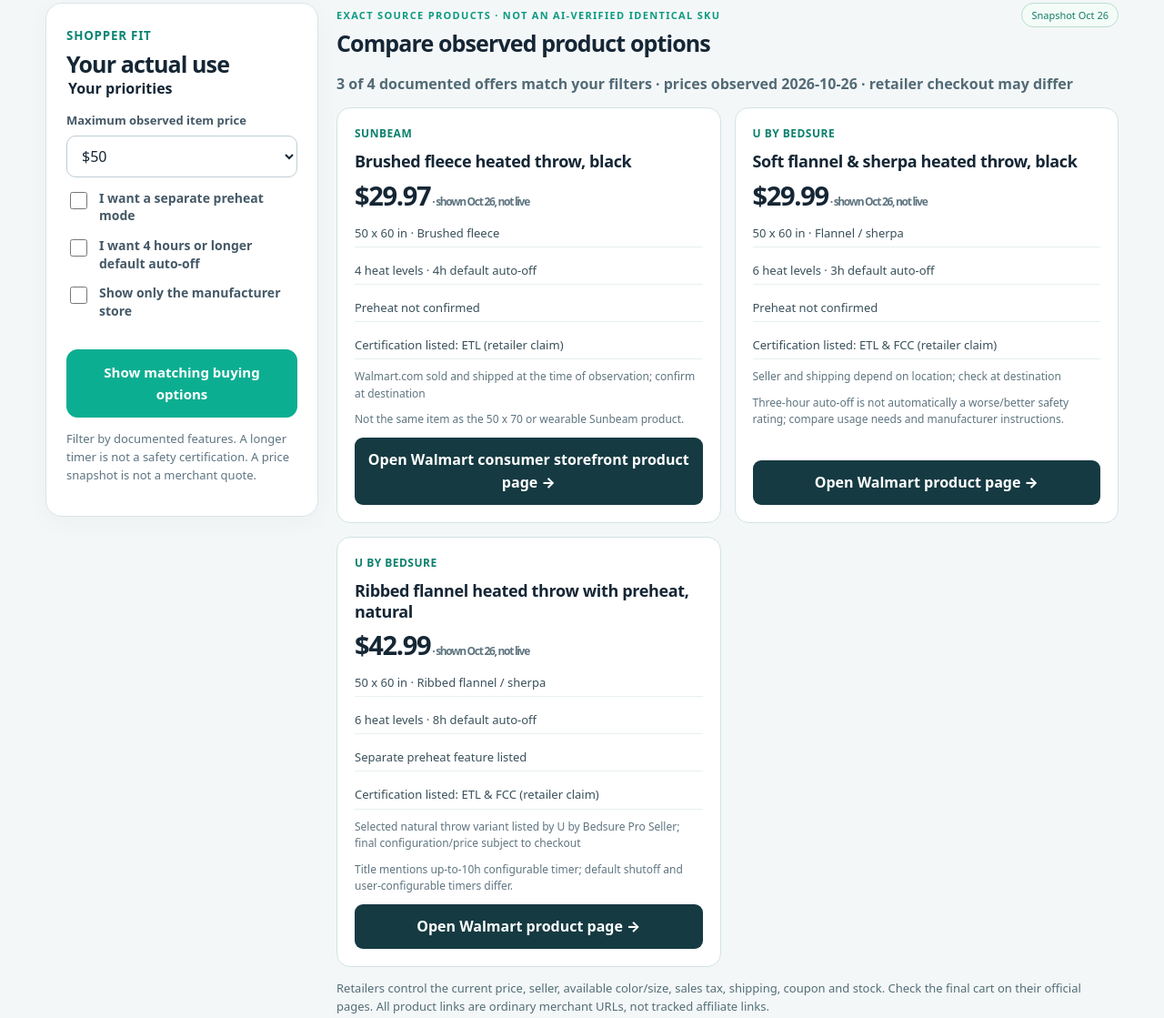
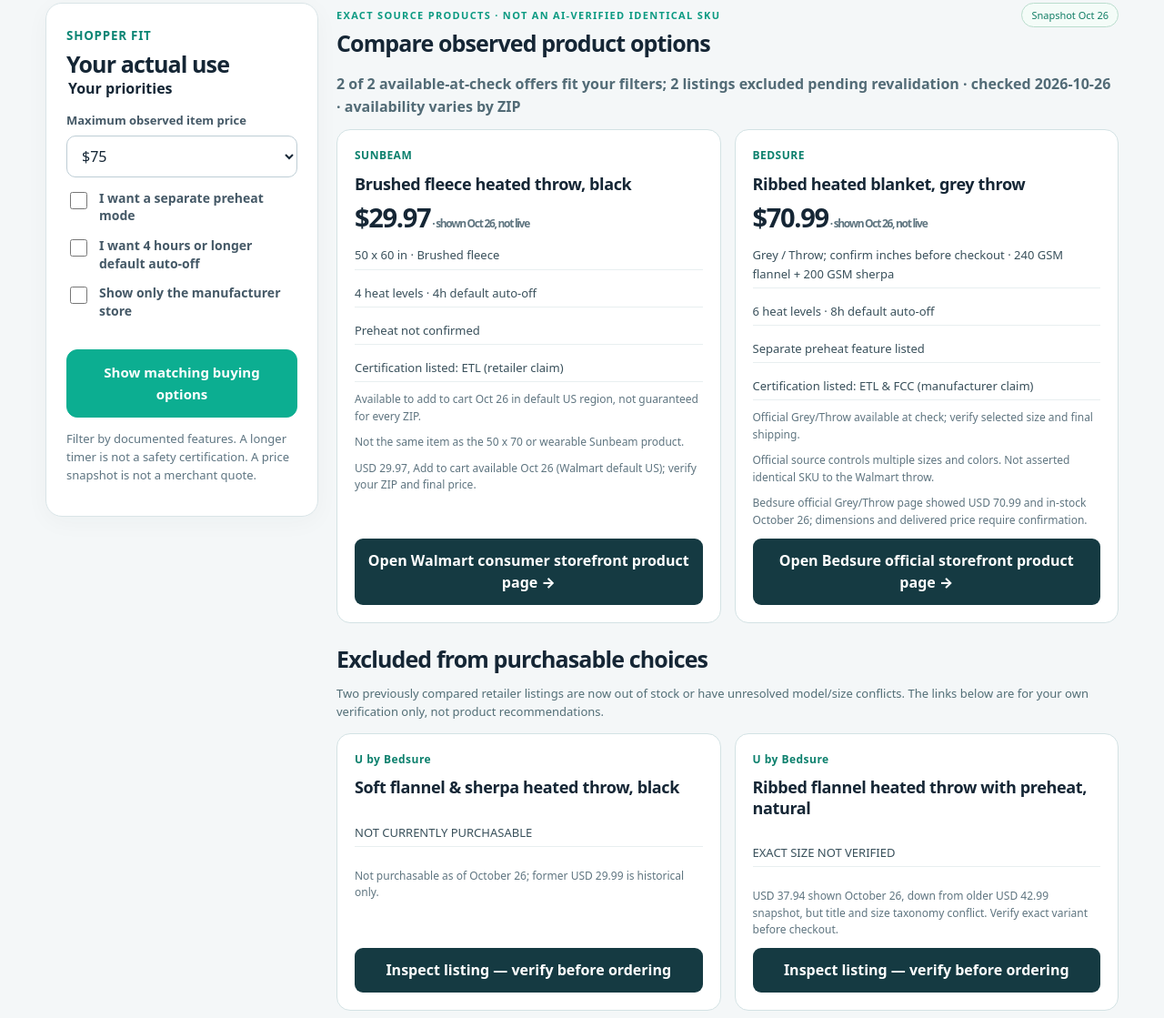
Before and after one commit to yl124915300-dot/yl124915300-dot.github.io, a plain HTML site: page video-find/heated-throw-50x60/index.html in a window 1280 px wide. Shown: the part 623-1742 px from the top of the page at 91% size. Drawn offline with Linux system fonts and the light colour scheme.

Commit message:
Correct Oct 26 heated throw stock, $37.94 reprice and ambiguous variant; exclude unsafe shopping claims

```diff
--- a/video-find/heated-throw-50x60/compare.js
+++ b/video-find/heated-throw-50x60/compare.js
@@ -9,6 +9,7 @@
 let data=null;
 let shown=[];
 let filtered=false;
+const availableNow=s=>s.availability==='available';
 function elem(tag,text,cls){
  const e=document.createElement(tag);
  if(cls)e.className=cls;
@@ -24,9 +25,29 @@
   long:$('needs-long').checked,official:$('official-only').checked};
 }
 function matching(s,filter){
- return s.observedPriceUSD<=filter.budget &&
+ return s.availability==='available'&&Number.isFinite(s.observedPriceUSD)&&s.observedPriceUSD<=filter.budget &&
   (!filter.preheat||s.preheat)&&(!filter.long||s.autoOffHours>=4) &&
   (!filter.official||s.source==='Bedsure official storefront');
+}
+function renderWatchlist(){
+ const target=$('pilot-watchlist');
+ if(!target||!data)return;
+ target.replaceChildren();
+ for(const s of data.sellers.filter(s=>!availableNow(s))){
+  const card=elem('article',undefined,'pilot-card');
+  card.append(elem('div',s.brand,'brand'));
+  card.append(elem('h3',s.title));
+  card.append(elem('p',s.availability==='unavailable'?'NOT CURRENTLY PURCHASABLE':'EXACT SIZE NOT VERIFIED','detail'));
+  card.append(elem('p',s.verificationNote,'small'));
+  const url=sourceUrl(s.url);
+  if(url){
+   const link=elem('a','Inspect listing — verify before ordering','outbound');
+   link.href=url;link.target='_blank';link.rel='noopener noreferrer nofollow';
+   link.dataset.status='unverified';
+   card.append(link);
+  }
+  target.append(card);
+ }
 }
 function render({userInitiated=false}={}){
  if(!data)return;
@@ -34,16 +55,17 @@
  const opt=options();
  shown=data.sellers.filter(s=>matching(s,opt)&&sourceUrl(s.url)).sort((a,b)=>a.observedPriceUSD-b.observedPriceUSD);
  const target=$('pilot-results');target.replaceChildren();
- $('compare-status').textContent=shown.length+' of '+data.sellers.length+
-  ' documented offers match your filters · prices observed '+data.asOf+
-  ' · retailer checkout may differ';
+ const purchasableCount=data.sellers.filter(s=>availableNow(s)&&sourceUrl(s.url)).length;
+ $('compare-status').textContent=shown.length+' of '+purchasableCount+
+  ' available-at-check offers fit your filters; '+(data.sellers.length-purchasableCount)+
+  ' listings excluded pending revalidation · checked '+data.asOf+' · availability varies by ZIP';
  if(userInitiated&&shown.length){
    window.FrameFindFunnel?.emit('product_search',{channel:'unknown',valid:true});
  }
  if(!shown.length){
   const card=elem('article',undefined,'pilot-card');
-  card.append(elem('h3','No listed model matches all those choices.'));
-  card.append(elem('p','Try a larger budget or remove a filter. Do not assume an unavailable feature is present in another color/size.','small'));
+  card.append(elem('h3','No confirmed available-at-check offer matches all those filters.'));
+  card.append(elem('p','Try a higher budget or remove a filter. Sold-out and size-conflicted versions appear in the research-only watchlist below.','small'));
   target.append(card);return;
  }
  for(const s of shown){
@@ -59,6 +81,7 @@
   card.append(elem('div','Certification listed: '+s.claimCertification,'detail'));
   card.append(elem('p',s.sellerDescription,'small'));
   card.append(elem('p',s.notes,'small'));
+  if(s.verificationNote)card.append(elem('p',s.verificationNote,'small'));
   const url=sourceUrl(s.url);
   const link=elem('a','Open '+s.source+' product page →','outbound');
   link.href=url;link.target='_blank';link.rel='noopener noreferrer nofollow';
@@ -77,9 +100,9 @@
   const response=await fetch(feed,{cache:'no-store'});
   if(!response.ok)throw Error('HTTP '+response.status);
   const object=await response.json();
-  if(object.schema!=='framefind-prebreakout-v1'||!Array.isArray(object.sellers)||object.sellers.length<2)
+  if(object.schema!=='framefind-prebreakout-v1'||!Array.isArray(object.sellers)||object.sellers.length<2||!object.sellers.every(s=>['available','unavailable','variant_uncertain'].includes(s.availability)))
    throw Error('Catalog unavailable or unexpected version');
-  data=object;render();
+  data=object;renderWatchlist();render();
  }catch(e){
   $('compare-status').textContent='Source catalog could not load. Do not assume any quote or availability. Please use the general finder instead.';
   const a=elem('a','Open the free FrameFind product finder');
--- a/video-find/heated-throw-50x60/index.html
+++ b/video-find/heated-throw-50x60/index.html
@@ -7,7 +7,7 @@
 <link rel="canonical" href="https://yl124915300-dot.github.io/video-find/heated-throw-50x60/">
 <meta property="og:type" content="article">
 <meta property="og:title" content="TikTok heated throw: 3h vs 4h vs 8h shutoff — check 4 real US options">
-<meta property="og:description" content="Pick a heated throw by auto-off timer, price and preheat—not a viral clip. Four direct merchant pages, safety facts and dated price snapshots.">
+<meta property="og:description" content="Pick a heated throw by auto-off timer, price and preheat—not a viral clip. Two available-at-check offers plus two flagged entries, with safety facts and dated price snapshots.">
 <meta property="og:url" content="https://yl124915300-dot.github.io/video-find/heated-throw-50x60/">
 <meta property="og:image" content="https://yl124915300-dot.github.io/video-find/icon-512.png">
 <link rel="stylesheet" href="/video-find/style.css">
@@ -64,7 +64,7 @@
 <div class="kpis">
 <div class="kpi"><strong>+106.3%</strong>sample TikTok Shop 30-day estimated sales growth (to Oct 18)</div>
 <div class="kpi"><strong>100+</strong>Walmart's claimed recent Sunbeam purchases since yesterday</div>
-<div class="kpi"><strong>4 verified pages</strong>dated public retailer price snapshots, not live APIs</div>
+<div class="kpi"><strong>2 available at check</strong>2 other retailer listings require revalidation</div>
 </div>
 <p style="font-size:12px;color:#c5e3df">Market signals are third-party samples or retailer labels, not our sales and not a guaranteed prediction. No active ad placement, affiliate agreement or commission tracking.</p>
 </div></section>
@@ -73,7 +73,7 @@
 <aside class="panel filters" aria-label="Consumer requirements"><small style="color:#0b8574;font-weight:900;letter-spacing:.06em">SHOPPER FIT</small><h2>Your actual use</h2>
 <fieldset><legend style="font-weight:800;margin-top:12px">Your priorities</legend>
 <label for="budget-max">Maximum observed item price</label>
-<select id="budget-max"><option value="35">$35</option><option value="50" selected>$50</option><option value="75">$75</option><option value="150">$150</option></select>
+<select id="budget-max"><option value="35">$35</option><option value="50">$50</option><option value="75" selected>$75</option><option value="150">$150</option></select>
 <label class="filter-row" for="needs-preheat"><input id="needs-preheat" type="checkbox">I want a separate preheat mode</label>
 <label class="filter-row" for="needs-long"><input id="needs-long" type="checkbox">I want 4 hours or longer default auto-off</label>
 <label class="filter-row" for="official-only"><input id="official-only" type="checkbox">Show only the manufacturer store</label>
@@ -85,6 +85,7 @@
 <div class="section-head"><div><small>EXACT SOURCE PRODUCTS · NOT AN AI-VERIFIED IDENTICAL SKU</small><h2>Compare observed product options</h2></div><span class="mini-tag">Snapshot Oct 26</span></div>
 <p id="compare-status" class="pilot-count" role="status">Loading original retail sources…</p>
 <div id="pilot-results" class="pilot-cards" aria-live="polite"></div>
+<section style="margin-top:24px"><h2>Excluded from purchasable choices</h2><p class="note">Two previously compared retailer listings are now out of stock or have unresolved model/size conflicts. The links below are for your own verification only, not product recommendations.</p><div id="pilot-watchlist" class="pilot-cards"></div></section>
 <p class="note">Retailers control the current price, seller, available color/size, sales tax, shipping, coupon and stock. Check the final cart on their official pages. All product links are ordinary merchant URLs, not tracked affiliate links.</p>
 </section></div>
 <section class="panel pilot-full">
@@ -104,7 +105,7 @@
 <thead><tr><th>Criterion</th><th>Check before purchase</th></tr></thead>
 <tbody>
 <tr><td>Auto shutoff</td><td>Three, four or eight-hour default times are different product configurations; a selectable timer may go beyond the default.</td></tr>
-<tr><td>Size</td><td>All retailer products are presented as throws, not full-size bed blankets. Bedsure official's page offers multiple sizes—choose Throw.</td></tr>
+<tr><td>Size</td><td>Sunbeam lists 50×60. Bedsure official Grey/Throw's exact inches must be checked. A separate Bedsure listing has a size/title conflict and is excluded.</td></tr>
 <tr><td>Heat control</td><td>Four or six heat levels. More settings do not prove more even warming.</td></tr>
 <tr><td>Preheat</td><td>Some listings explicitly claim this feature; do not assume it exists on the cheapest model.</td></tr>
 <tr><td>Electrical safety</td><td>ETL/FCC labels are manufacturer/retailer claims here. Confirm exact model certification, CPSC notices and usage manual yourself.</td></tr>
@@ -118,7 +119,7 @@
 </section>
 <section class="panel pilot-full">
 <h2>Evidence behind the early-demand decision</h2>
-<p>First signal: TikTok Shop US category-matched heated blankets rose by a median 106.3% in estimated 30-day listing sales through 18 October 2026 (29 listings filtered). Second: the retailer's specific Sunbeam product page displayed a recent purchases badge. Independent search data from Google Ads shows historical demand rises into December. None predicts future sales or our earnings.</p>
+<p><strong>Retailer recheck (Oct 26):</strong> Sunbeam $29.97 add-to-cart, official Bedsure Grey/Throw $70.99 in stock. The U by Bedsure 3h listing is unavailable, and a preheat listing shows $37.94 but has a size/title conflict. Do not assume all four are purchasable 50×60 variants.</p><p>First signal: TikTok Shop US category-matched heated blankets rose by a median 106.3% in estimated 30-day listing sales through 18 October 2026 (29 listings filtered). Second: the retailer's specific Sunbeam product page displayed a recent purchases badge. Independent search data from Google Ads shows historical demand rises into December. None predicts future sales or our earnings.</p>
 <p class="sources"><a href="https://tokconnect.com/guides/what-to-sell-on-tiktok-shop/" target="_blank" rel="noopener noreferrer">TokConnect dataset and method (Oct 26)</a> · <a href="https://www.walmart.com/ip/19194673110" target="_blank" rel="noopener noreferrer">Walmart Sunbeam listing</a> · <a href="/video-find/prebreakout/heated-throw-us-2026-10.json">Open date-stamped evidence file</a>.</p>
 <details><summary>Does clicking a retailer earn FrameFind a commission?</summary><p>No commission program for these item links has been approved or activated. Retailer links contain no affiliate tracking parameters. We cannot verify a sale, payout, ad impression or revenue from their clicks.</p></details>
 <details><summary>Are these live prices?</summary><p>No. Each value was shown on the named retailer/manufacturer page during the October 26 research. Refresh the seller page before purchase and check the exact selected color/size. The retailer might change the price without notifying FrameFind.</p></details>
--- a/video-find/prebreakout/heated-throw-us-2026-10.json
+++ b/video-find/prebreakout/heated-throw-us-2026-10.json
@@ -66,13 +66,16 @@
       "source": "Walmart consumer storefront",
       "url": "https://www.walmart.com/ip/19194673110",
       "sourceInfo": "https://business.walmart.com/ip/Sunbeam-Heated-Electric-Brushed-Fleece-Throw-Blanket-Black-4-Heat-Settings-50-x-60-in/19194673110",
-      "sellerDescription": "Walmart.com sold and shipped at the time of observation; confirm at destination",
+      "sellerDescription": "Available to add to cart Oct 26 in default US region, not guaranteed for every ZIP.",
       "features": [
         "simple controls",
         "budget pick",
         "4-hour auto off"
       ],
-      "notes": "Not the same item as the 50 x 70 or wearable Sunbeam product."
+      "notes": "Not the same item as the 50 x 70 or wearable Sunbeam product.",
+      "availability": "available",
+      "variantConfidence": "50x60-listed",
+      "verificationNote": "USD 29.97, Add to cart available Oct 26 (Walmart default US); verify your ZIP and final price."
     },
     {
       "id": "bedsure-basic",
@@ -84,47 +87,55 @@
       "preheat": false,
       "material": "Flannel / sherpa",
       "claimCertification": "ETL & FCC (retailer claim)",
-      "observedPriceUSD": 29.99,
+      "observedPriceUSD": null,
       "observedOn": "2026-10-26",
       "source": "Walmart",
       "url": "https://www.walmart.com/ip/17144270780",
       "sourceInfo": "https://www.walmart.com/ip/17144270780",
-      "sellerDescription": "Seller and shipping depend on location; check at destination",
+      "sellerDescription": "Out of stock / unavailable at 2026-10-26 check.",
       "features": [
         "soft flannel / sherpa",
         "6 heat settings",
         "3-hour auto off"
       ],
-      "notes": "Three-hour auto-off is not automatically a worse/better safety rating; compare usage needs and manufacturer instructions."
+      "notes": "Do not recommend as an available product or quote USD 29.99 as today's price.",
+      "availability": "unavailable",
+      "variantConfidence": "retailer-listing",
+      "previousObservedPriceUSD": 29.99,
+      "verificationNote": "Not purchasable as of October 26; former USD 29.99 is historical only."
     },
     {
       "id": "bedsure-preheat",
       "brand": "U by Bedsure",
       "title": "Ribbed flannel heated throw with preheat, natural",
-      "size": "50 x 60 in",
+      "size": "Size/title conflict; 50×60 NOT confirmed",
       "heatLevels": 6,
       "autoOffHours": 8,
       "preheat": true,
       "material": "Ribbed flannel / sherpa",
       "claimCertification": "ETL & FCC (retailer claim)",
-      "observedPriceUSD": 42.99,
+      "observedPriceUSD": 37.94,
       "observedOn": "2026-10-26",
       "source": "Walmart",
       "url": "https://www.walmart.com/ip/19422005562",
       "sourceInfo": "https://www.walmart.com/ip/19422005562",
-      "sellerDescription": "Selected natural throw variant listed by U by Bedsure Pro Seller; final configuration/price subject to checkout",
+      "sellerDescription": "Listing size and title conflict. Not an exact 50×60 match until merchant confirms.",
       "features": [
         "preheat function",
         "6 settings",
         "8-hour default shut-off; selectable timer options"
       ],
-      "notes": "Title mentions up-to-10h configurable timer; default shutoff and user-configurable timers differ."
+      "notes": "Not eligible for product comparison while 50×60 size is unverified.",
+      "availability": "variant_uncertain",
+      "variantConfidence": "50x60-NOT-VERIFIED",
+      "previousObservedPriceUSD": 42.99,
+      "verificationNote": "USD 37.94 shown October 26, down from older USD 42.99 snapshot, but title and size taxonomy conflict. Verify exact variant before checkout."
     },
     {
       "id": "bedsure-official",
       "brand": "Bedsure",
       "title": "Ribbed heated blanket, grey throw",
-      "size": "Throw (confirm inches on checkout)",
+      "size": "Grey / Throw; confirm inches before checkout",
       "heatLevels": 6,
       "autoOffHours": 8,
       "preheat": true,
@@ -135,13 +146,16 @@
       "source": "Bedsure official storefront",
       "url": "https://bedsurehome.com/products/ribbed-flannel-heated-blanket?variant=40873183248486",
       "sourceInfo": "https://bedsurehome.com/products/ribbed-flannel-heated-blanket?variant=40873183248486",
-      "sellerDescription": "Official manufacturer website; inspect shipping, stock, size and final checkout costs",
+      "sellerDescription": "Official Grey/Throw available at check; verify selected size and final shipping.",
       "features": [
         "manufacturer-direct purchase",
         "preheat / 6 heat settings",
         "8-hour default shutoff"
       ],
-      "notes": "Official source controls multiple sizes and colors. Not asserted identical SKU to the Walmart throw."
+      "notes": "Official source controls multiple sizes and colors. Not asserted identical SKU to the Walmart throw.",
+      "availability": "available",
+      "variantConfidence": "Grey/Throw-selected-exact-inch-size-unverified",
+      "verificationNote": "Bedsure official Grey/Throw page showed USD 70.99 and in-stock October 26; dimensions and delivered price require confirmation."
     }
   ],
   "safety": {
@@ -156,5 +170,8 @@
     "merchantPurchaseAttribution": "NOT_CONFIGURED",
     "cashReceipt": "UNVERIFIED"
   },
-  "restrictions": "Do not treat merchant price snapshots or public TikTok Shop affiliate percentage as user-owned affiliate commissions. Standard merchant URLs only."
+  "restrictions": "Do not treat merchant price snapshots or public TikTok Shop affiliate percentage as user-owned affiliate commissions. Standard merchant URLs only.",
+  "purchaseEvidenceUpdated": "2026-10-26",
+  "stockScope": "Walmart/default US retail region; availability may vary by destination ZIP.",
+  "comparisonPolicy": "Out-of-stock and uncertain exact-size variants are excluded from current purchasable shortlist."
 }
```
Also changed, not shown: video-find/heated-throw-50x60/smoke.cjs (+16 -11 lines).
